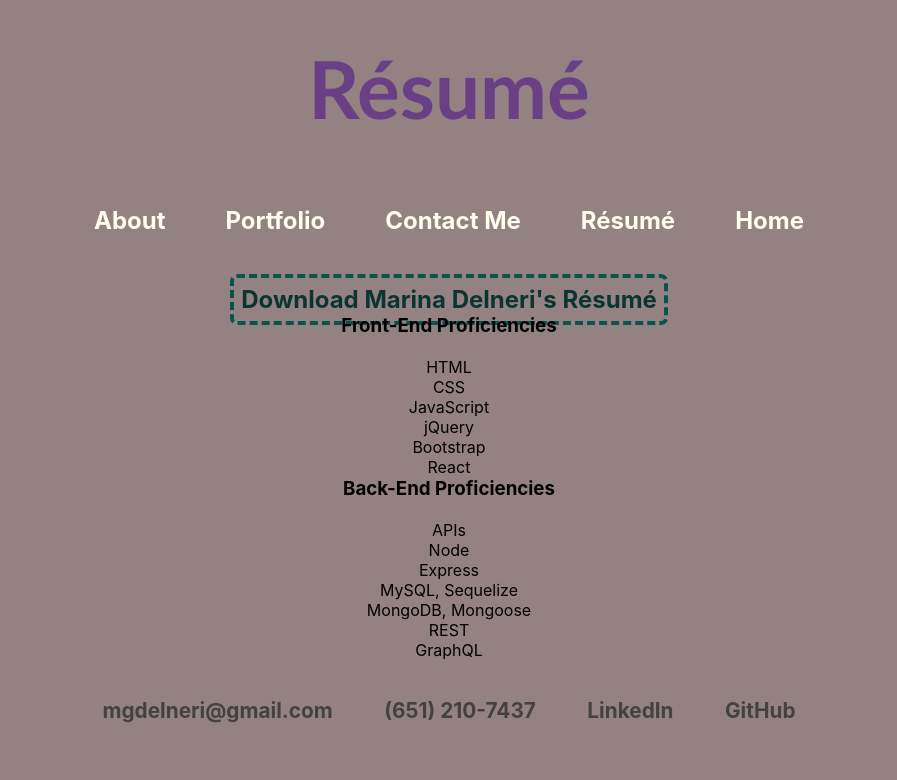
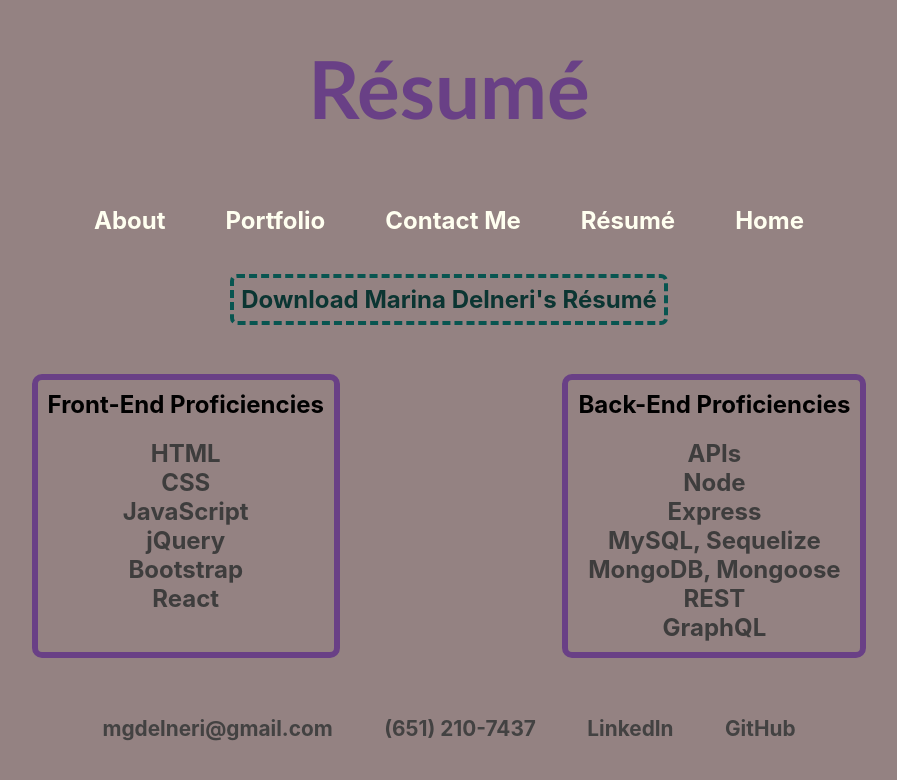
Before and after one commit to mgdelneri/React-Portfolio, a React (Create React App) app: page /resume in a window 1280 px wide. Shown: the top 780 px of the page, without its empty margins (191-1088 px from the left). Built offline with nearby package versions, Linux system fonts and the light colour scheme.

Commit message:
Styled tech section in Resume component

```diff
--- a/src/components/Pages/Resume/style.css
+++ b/src/components/Pages/Resume/style.css
@@ -23,3 +23,29 @@
 .cvLink:hover {
     color: ivory;
 }
+
+.tech {
+    padding-top: 60px;
+    padding-bottom: 20px;
+    display: flex;
+    justify-content: space-evenly;
+}
+
+h3 {
+    font-size: 1.5rem;
+    color: black;
+}
+
+ul {
+    list-style: none;
+    font-weight: bold;
+    font-size: 1.5rem;
+    color: rgb(62, 61, 61);
+}
+
+#frontEnd,
+#backEnd {
+    border: 6px solid rgb(105, 64, 134);
+    padding: 10px;
+    border-radius: 10px;
+}
```
